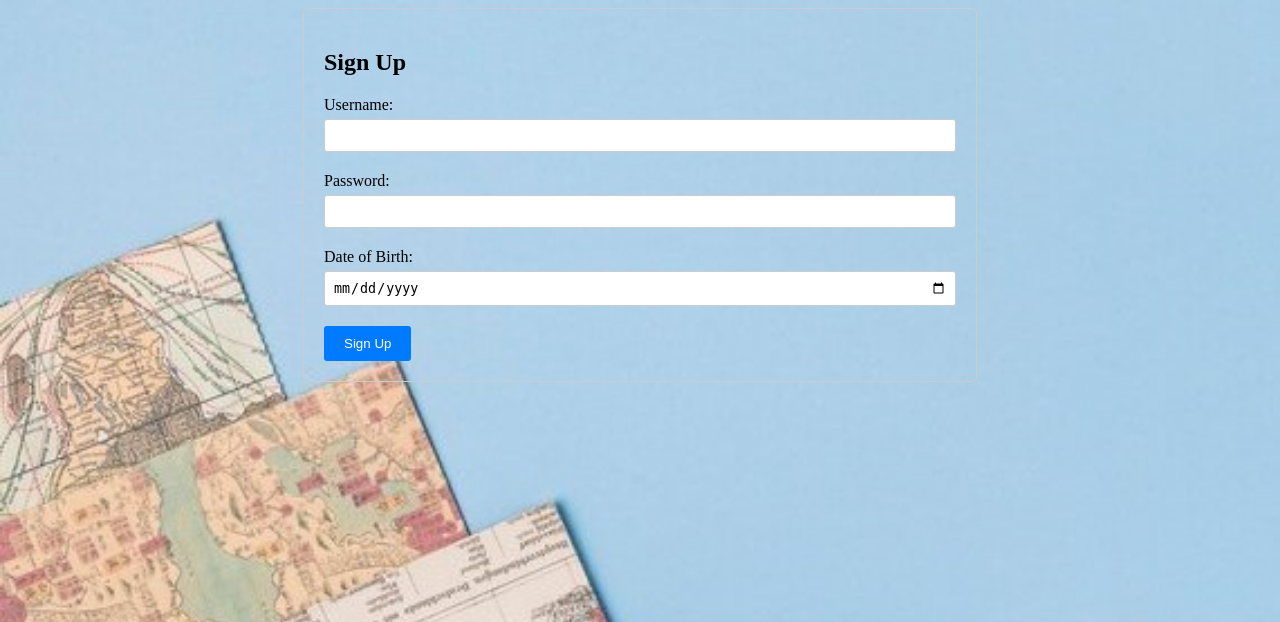
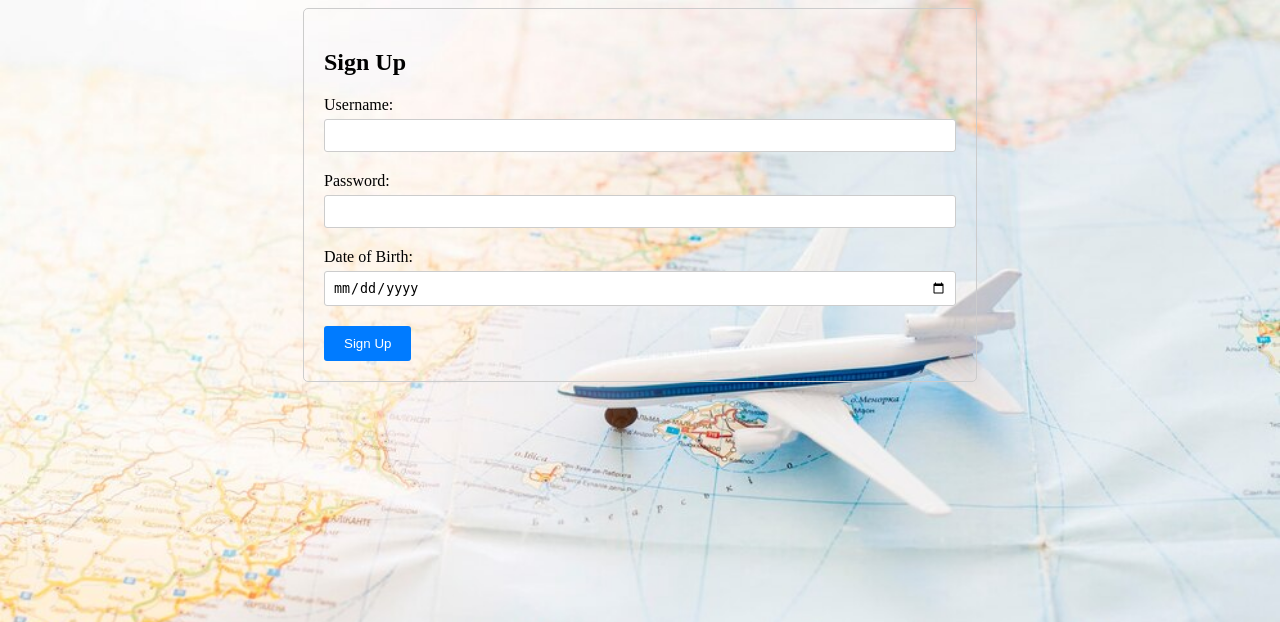
Before and after one commit to Mallika2002/TripGenie, a Flask app: page /signup in a window 1280 px wide. Shown: the top 622 px of the page. Run offline with Flask 3, Linux system fonts and the light colour scheme; some libraries are stand-ins or nearby versions.

Commit message:
Update style1.css

```diff
--- a/static/style1.css
+++ b/static/style1.css
@@ -1,5 +1,5 @@
 body{
-    background-image:url('/static/images/trav.jpg');
+    background-image:url('/static/images/trav2.jpg');
     background-size: cover;
     background-repeat: no-repeat;
 }
```
